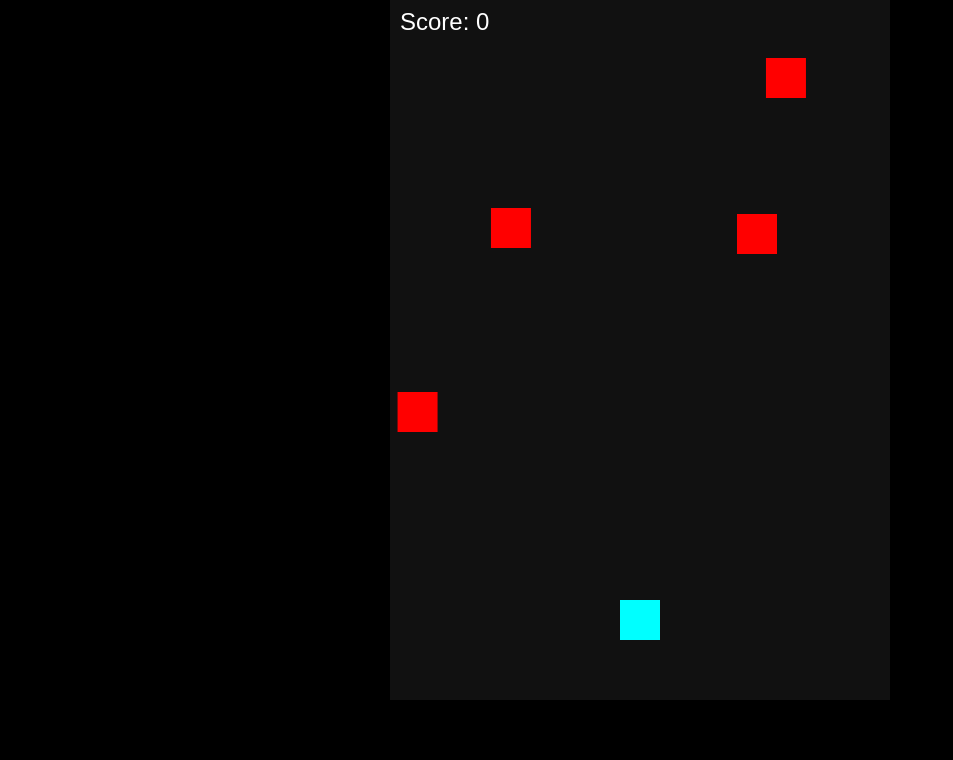
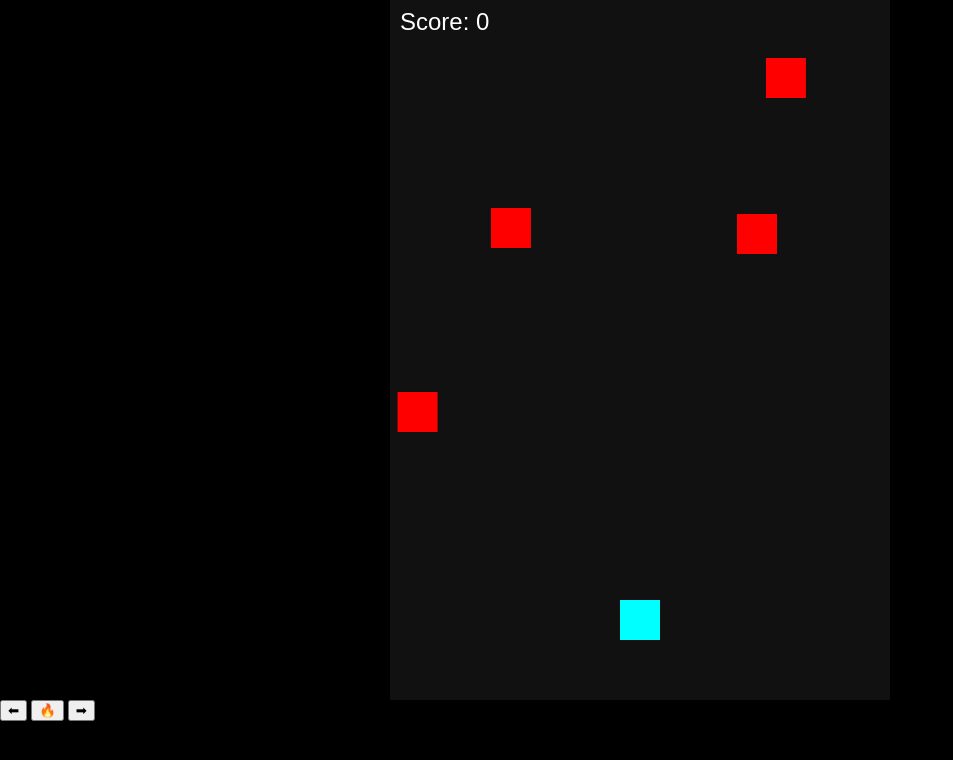
Before and after one commit to aki626/space-shooter, a plain HTML site: page index.html in a window 1280 px wide. Shown: the whole page, without its empty margins (0-953 px from the left). Drawn offline with Linux system fonts and the light colour scheme.

Commit message:
Add control buttons for game interaction

```diff
--- a/index.html
+++ b/index.html
@@ -10,6 +10,12 @@
 
 <canvas id="game"></canvas>
 
+<div id="controls">
+    <button id="left">⬅</button>
+    <button id="shoot">🔥</button>
+    <button id="right">➡</button>
+</div>
+
 <script src="game.js"></script>
 
 </body>
```
